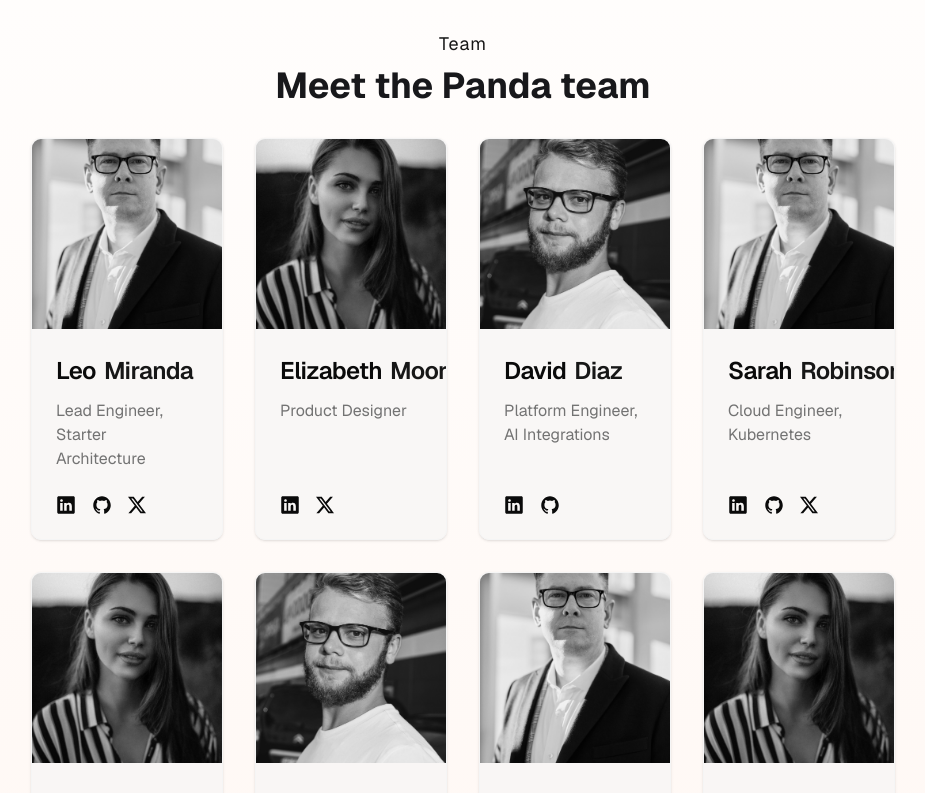
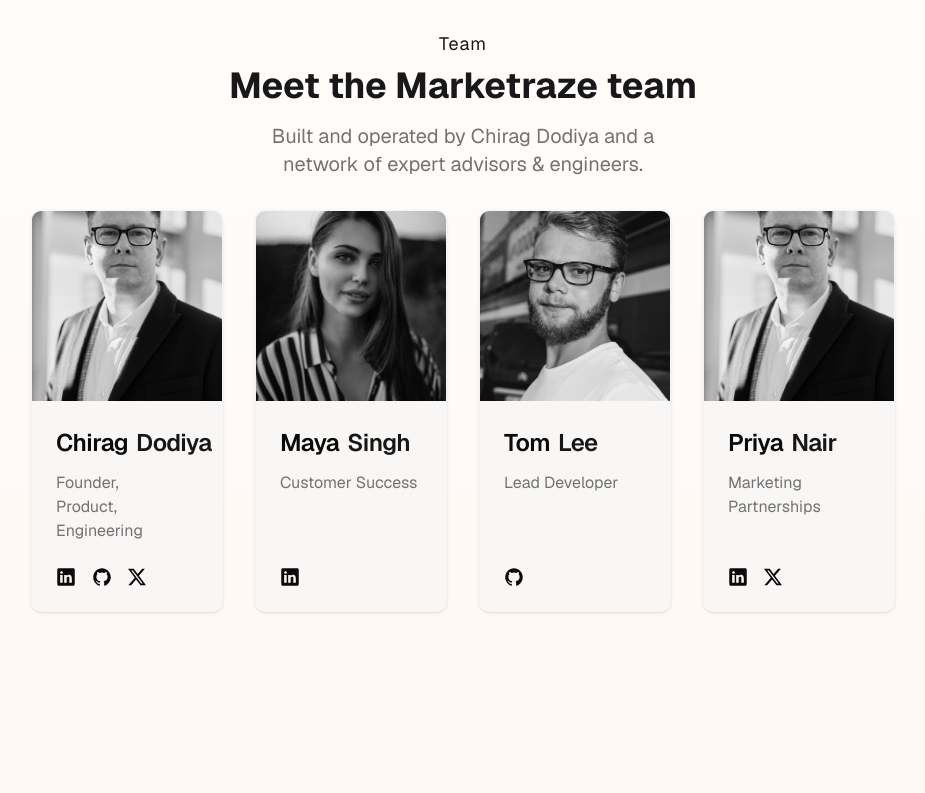
Before and after one commit to chiragbidx/launchpad-uuw, a Next.js app: page / in a window 1280 px wide. Shown: the part 5100-5893 px from the top of the page, without its empty margins (177-1102 px from the left). Built offline with nearby package versions, Linux system fonts and the light colour scheme.

Commit message:
Marketraze team rewrite

```diff
--- a/components/home/LayoutTeamSection.tsx
+++ b/components/home/LayoutTeamSection.tsx
@@ -21,140 +21,70 @@
   name: string;
   url: string;
 }
+
+// Marketraze branding: Chirag Dodiya as founder, update team for transparency
 export const LayoutTeamSection = () => {
   const teamList: TeamProps[] = [
     {
       imageUrl: "/team1.jpg",
-      firstName: "Leo",
-      lastName: "Miranda",
-      positions: ["Lead Engineer", "Starter Architecture"],
+      firstName: "Chirag",
+      lastName: "Dodiya",
+      positions: ["Founder", "Product", "Engineering"],
       socialNetworks: [
         {
           name: "LinkedIn",
-          url: "https://www.linkedin.com/in/leopoldo-miranda/",
+          url: "https://www.linkedin.com/in/chiragdodiya/",
         },
         {
           name: "Github",
-          url: "https://github.com/leoMirandaa",
+          url: "https://github.com/chiragdodiya",
         },
         {
           name: "X",
-          url: "https://x.com/leo_mirand4",
+          url: "https://x.com/chiragdodiya",
         },
       ],
     },
     {
       imageUrl: "/team2.jpg",
-      firstName: "Elizabeth",
-      lastName: "Moore",
-      positions: ["Product Designer"],
+      firstName: "Maya",
+      lastName: "Singh",
+      positions: ["Customer Success"],
       socialNetworks: [
         {
           name: "LinkedIn",
-          url: "https://www.linkedin.com/in/leopoldo-miranda/",
-        },
-        {
-          name: "X",
-          url: "https://x.com/leo_mirand4",
-        },
+          url: "https://www.linkedin.com/",
+        }
       ],
     },
     {
       imageUrl: "/team3.jpg",
-      firstName: "David",
-      lastName: "Diaz",
-      positions: ["Platform Engineer", "AI Integrations"],
+      firstName: "Tom",
+      lastName: "Lee",
+      positions: ["Lead Developer"],
       socialNetworks: [
         {
-          name: "LinkedIn",
-          url: "https://www.linkedin.com/in/leopoldo-miranda/",
-        },
-        {
           name: "Github",
-          url: "https://github.com/leoMirandaa",
-        },
+          url: "https://github.com/",
+        }
       ],
     },
     {
       imageUrl: "/team1.jpg",
-      firstName: "Sarah",
-      lastName: "Robinson",
-      positions: ["Cloud Engineer", "Kubernetes"],
+      firstName: "Priya",
+      lastName: "Nair",
+      positions: ["Marketing Partnerships"],
       socialNetworks: [
         {
           name: "LinkedIn",
-          url: "https://www.linkedin.com/in/leopoldo-miranda/",
-        },
-        {
-          name: "Github",
-          url: "https://github.com/leoMirandaa",
+          url: "https://www.linkedin.com/",
         },
         {
           name: "X",
-          url: "https://x.com/leo_mirand4",
+          url: "https://x.com/",
         },
       ],
-    },
-    {
-      imageUrl: "/team2.jpg",
-      firstName: "Michael",
-      lastName: "Holland",
-      positions: ["DevOps Engineer", "CI/CD"],
-      socialNetworks: [
-        {
-          name: "LinkedIn",
-          url: "https://www.linkedin.com/in/leopoldo-miranda/",
-        },
-      ],
-    },
-    {
-      imageUrl: "/team3.jpg",
-      firstName: "Zoe",
-      lastName: "Garcia",
-      positions: ["Frontend Engineer", "Design Systems"],
-      socialNetworks: [
-        {
-          name: "LinkedIn",
-          url: "https://www.linkedin.com/in/leopoldo-miranda/",
-        },
-        {
-          name: "Github",
-          url: "https://github.com/leoMirandaa",
-        },
-      ],
-    },
-    {
-      imageUrl: "/team1.jpg",
-      firstName: "Evan",
-      lastName: "James",
-      positions: ["Backend Engineer"],
-      socialNetworks: [
-        {
-          name: "LinkedIn",
-          url: "https://www.linkedin.com/in/leopoldo-miranda/",
-        },
-        {
-          name: "Github",
-          url: "https://github.com/leoMirandaa",
-        },
-        {
-          name: "X",
-          url: "https://x.com/leo_mirand4",
-        },
-      ],
-    },
-    {
-      imageUrl: "/team2.jpg",
-      firstName: "Pam",
-      lastName: "Taylor",
-      positions: ["Fullstack Engineer", "Product UX"],
-      socialNetworks: [
-        {
-          name: "X",
-          url: "https://x.com/leo_mirand4",
-        },
-      ],
-    },
+    }
   ];
   const socialIcon = (socialName: string) => {
     switch (socialName) {
@@ -173,10 +103,12 @@
         <h2 className="text-lg text-primary text-center mb-2 tracking-wider">
           Team
         </h2>
-
         <h2 className="text-3xl md:text-4xl text-center font-bold">
-          Meet the Panda team
+          Meet the Marketraze team
         </h2>
+        <h3 className="md:w-1/2 mx-auto text-xl text-center text-muted-foreground my-4">
+          Built and operated by Chirag Dodiya and a network of expert advisors & engineers.
+        </h3>
       </div>
 
       <div className="grid grid-cols-1 sm:grid-cols-2 lg:grid-cols-3 xl:grid-cols-4 gap-8">
@@ -204,22 +136,22 @@
                   <span className="text-primary ml-2">{lastName}</span>
                 </CardTitle>
               </CardHeader>
-              {positions.map((position, index) => (
+              {positions.map((position, idx) => (
                 <CardContent
-                  key={index}
+                  key={idx}
                   className={`pb-0 text-muted-foreground ${
-                    index === positions.length - 1 && "pb-6"
+                    idx === positions.length - 1 && "pb-6"
                   }`}
                 >
                   {position}
-                  {index < positions.length - 1 && <span>,</span>}
+                  {idx < positions.length - 1 && <span>,</span>}
                 </CardContent>
               ))}
 
               <CardFooter className="space-x-4 mt-auto">
-                {socialNetworks.map(({ name, url }, index) => (
+                {socialNetworks.map(({ name, url }, idx) => (
                   <Link
-                    key={index}
+                    key={idx}
                     href={url}
                     target="_blank"
                     className="hover:opacity-80 transition-all"
```
